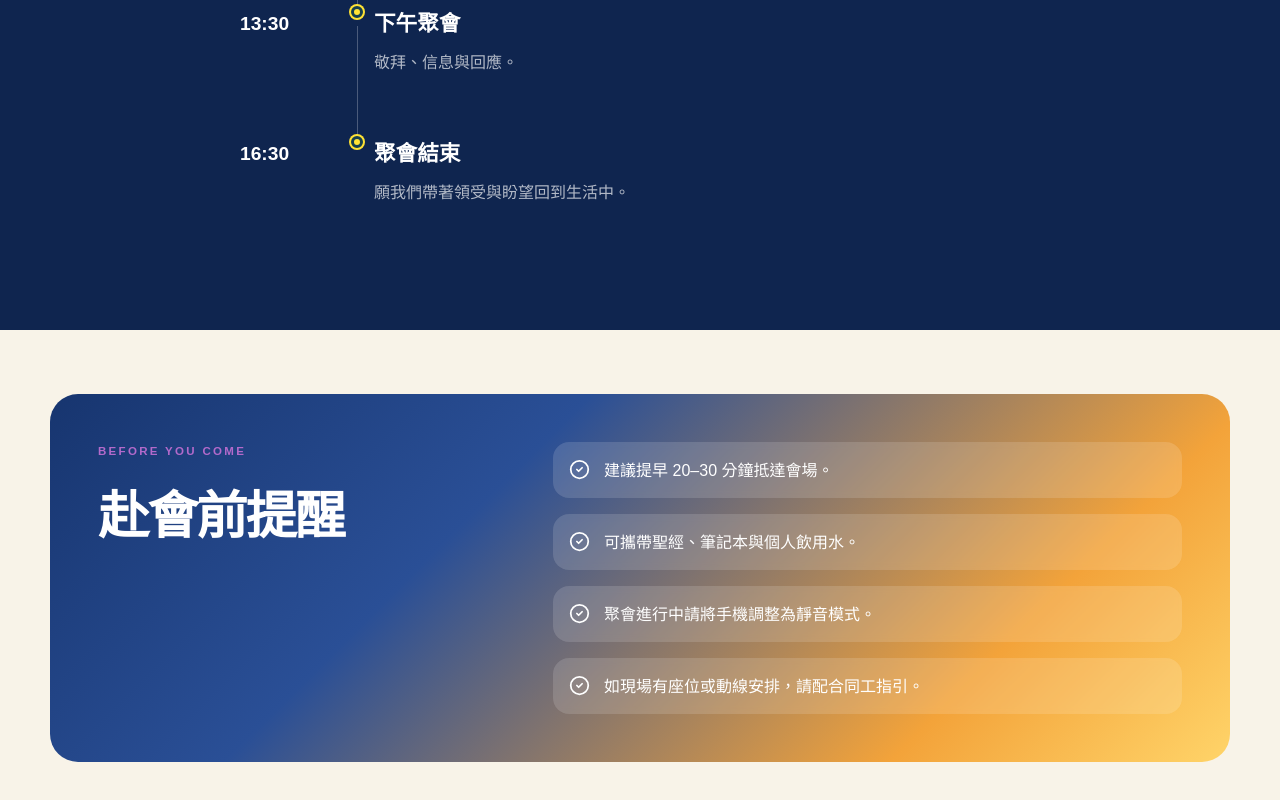
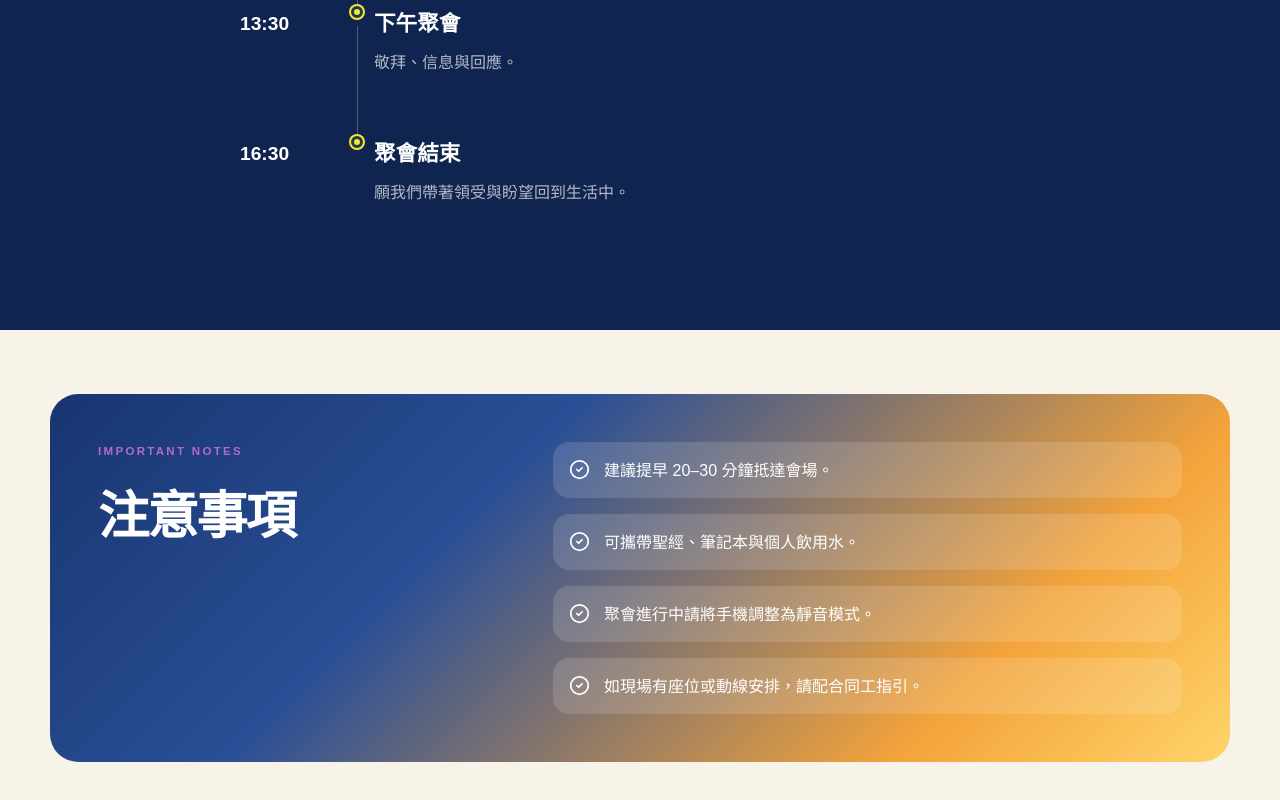
Before and after one commit to Error20xx/zhunan-church-website, a Vue app: page /attendance-notice in a window 1280 px wide. Shown: the part 1215-2015 px from the top of the page. Built offline with nearby package versions, Linux system fonts and the light colour scheme.

Commit message:
特會赴會通知頁面文字修改

```diff
--- a/src/views/AttendanceNoticeView.vue
+++ b/src/views/AttendanceNoticeView.vue
@@ -67,8 +67,8 @@ const reminders = [
             <div class="container">
                 <div class="reminder-card">
                     <div class="reminder-heading">
-                        <p class="section-label">BEFORE YOU COME</p>
-                        <h2>赴會前提醒</h2>
+                        <p class="section-label">IMPORTANT NOTES</p>
+                        <h2>注意事項</h2>
                     </div>
 
                     <div class="reminder-list">
```
